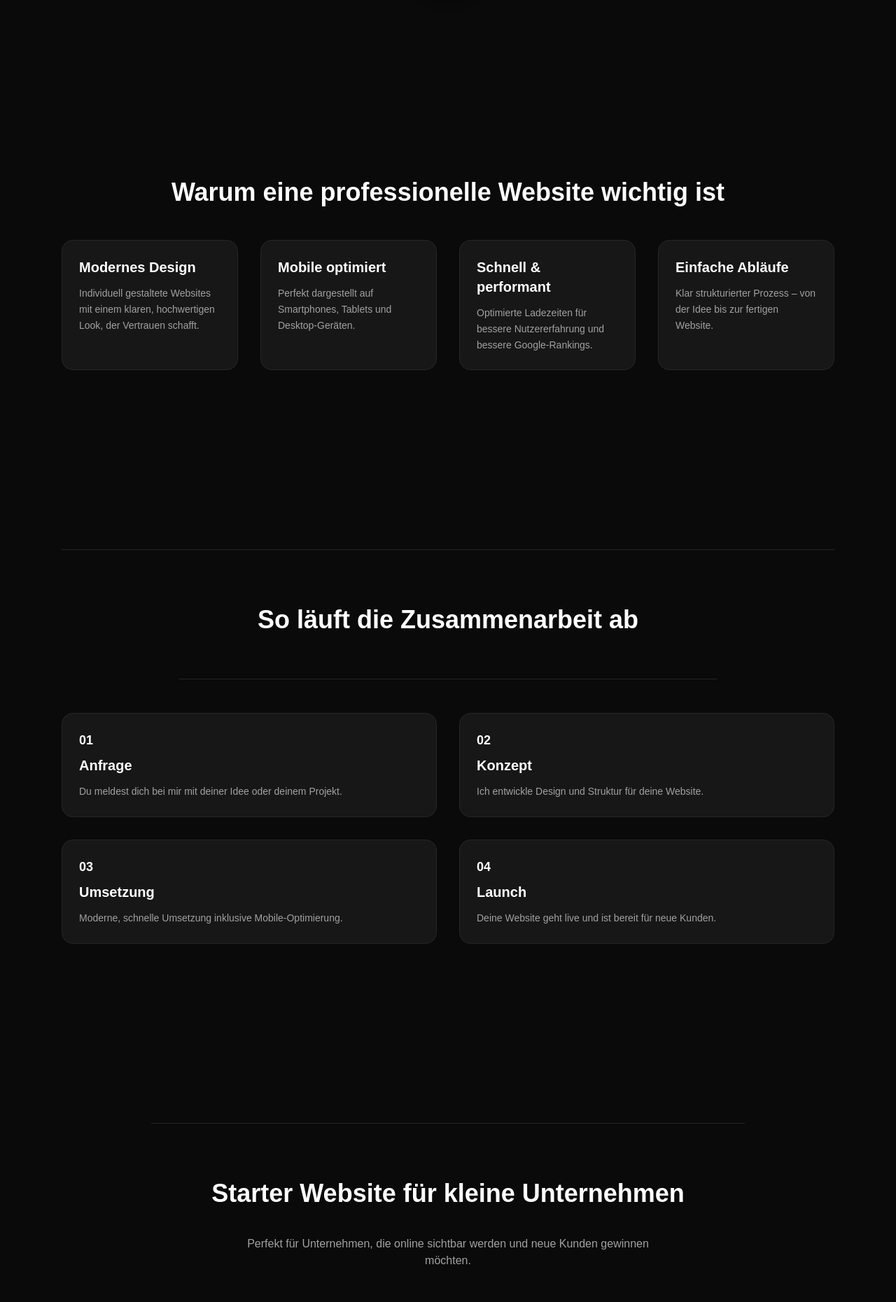
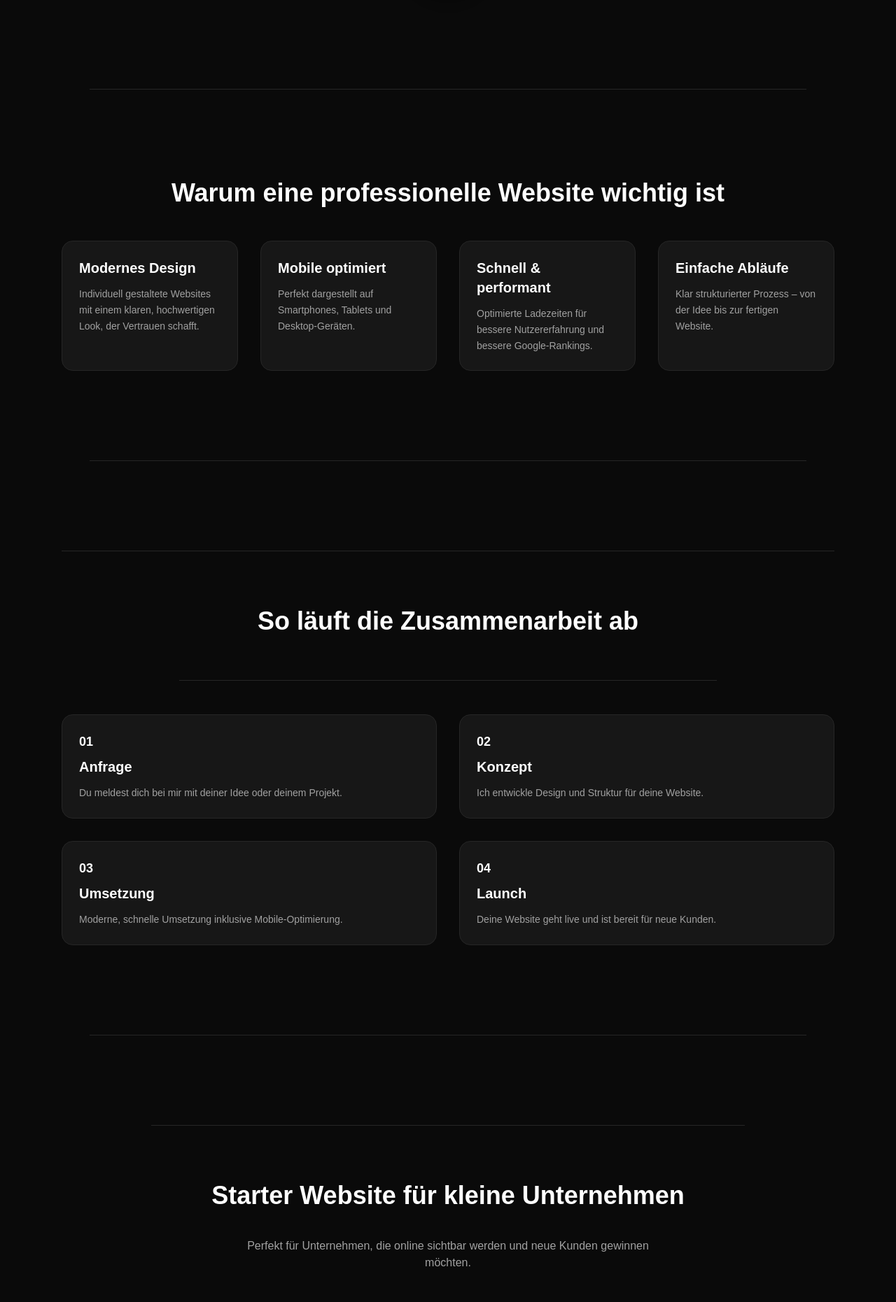
Before and after one commit to niklasritzbusiness-creator/niklasritz-website, a Next.js app: page / in a window 1280 px wide. Shown: the part 625-2486 px from the top of the page at 70% size. Built offline with nearby package versions, Linux system fonts and the light colour scheme.

Commit message:
Update Page

```diff
--- a/app/page.tsx
+++ b/app/page.tsx
@@ -12,15 +12,15 @@ export default function Home() {
     <main className="bg-neutral-950 text-white min-h-screen">
       <Navbar />
       <Hero />
-
+      <div className="h-px bg-neutral-800 max-w-5xl mx-auto"></div>
       <Benefits />
-
+      <div className="h-px bg-neutral-800 max-w-5xl mx-auto"></div>
       <Process />
-
+      <div className="h-px bg-neutral-800 max-w-5xl mx-auto"></div>
       <Offer />
-
+      <div className="h-px bg-neutral-800 max-w-5xl mx-auto"></div>
       <Contact />
-
+      <div className="h-px bg-neutral-800 max-w-5xl mx-auto"></div>
       <Footer />
     </main>
   )
```
